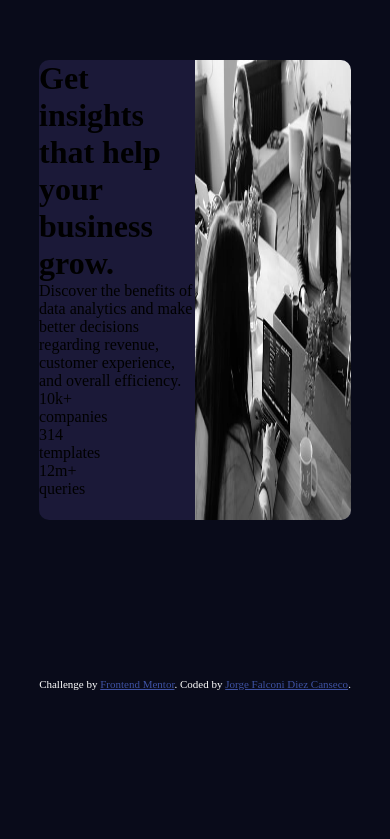
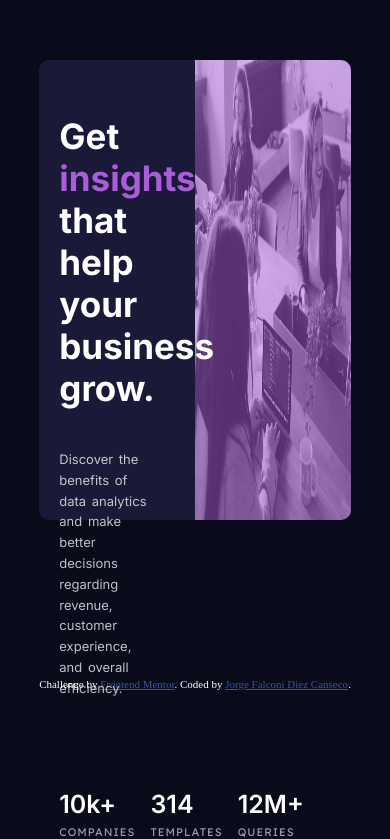
Before and after one commit to jfalconidc/Frontend-Mentor-stats-preview-card-component-main, a plain HTML site: page index.html in a window 390 px wide. Shown: the part 110-949 px from the top of the page. Before the commit the page ends 844 px from the top, so only its background shows below. Drawn offline with Linux system fonts and the light colour scheme.

Commit message:
Pendiente de agregar responsive

```diff
--- a/index.html
+++ b/index.html
@@ -5,7 +5,10 @@
   <meta name="viewport" content="width=device-width, initial-scale=1.0"> <!-- displays site properly based on user's device -->
   <link rel="stylesheet" href="/styles/style.css">
   <link rel="icon" type="image/png" sizes="32x32" href="./images/favicon-32x32.png">
-
+  <link rel="preconnect" href="https://fonts.googleapis.com">
+  <link rel="preconnect" href="https://fonts.gstatic.com" crossorigin>
+  <link href="https://fonts.googleapis.com/css2?family=Inter:ital,opsz,wght@0,14..32,100..900;1,14..32,100..900&display=swap" rel="stylesheet">
+  <link href="https://fonts.googleapis.com/css2?family=Lexend+Deca:wght@100..900&display=swap" rel="stylesheet">
   <title>Frontend Mentor | Stats preview card component</title>
   <style>
     .attribution { font-size: 11px; text-align: center; color: white;}
@@ -14,26 +17,29 @@
 </head>
 <body>
   <div class="container">
-    <div class="content1">
-      <h1>Get insights that help your business grow.</h1>
-      <p>Discover the benefits of data analytics and make better decisions regarding revenue, customer
-        experience, and overall efficiency.
-      </p>
-      <div>
-        <p>10k+</p>
-        <p>companies</p>
-      </div>
-      <div>
-        <p>314</p>
-        <p>templates</p>
-      </div>
-      <div>
-        <p>12m+</p>
-        <p>queries</p>
+      <div class="content1">
+        <div class="info">
+          <h1>Get <span>insights</span> that help your business grow.</h1>
+          <p id="discov">Discover the benefits of data analytics and make better decisions regarding revenue, customer
+          experience, and overall efficiency.
+          </p>
+          <div class="indics">
+            <div class="indic">
+              <p class="number">10k+</p>
+              <p class="desc">companies</p>
+            </div>
+            <div class="indic">
+              <p class="number">314</p>
+              <p class="desc">templates</p>
+            </div>
+            <div class="indic">
+              <p class="number" id="plus">12m+</p>
+              <p class="desc">queries</p>
+            </div>
+          </div>
       </div>
     </div>
     <div class="content2">
-      <img src="/images/image-header-desktop.jpg">
     </div>
   </div>
   <div class="attribution">
--- a/styles/style.css
+++ b/styles/style.css
@@ -11,6 +11,7 @@ body {
     position: relative;
     display: flex;
     flex-direction: column-reverse;
+    font-size: 15px;
 }
 
 .container {
@@ -28,16 +29,84 @@ body {
 
 .content1 {
     width: 50%;
+    height: 460px;
+    position: relative;
+}
+
+.info {
+    width: 74%;
+    height: 350px;
+    position: absolute;
+    top: 50%;
+    left: 50%;
+    margin-top: -175px;
+    margin-left: -37%;
 }
 
 .content2 {
     width: 50%;
+    background-image: linear-gradient(hsla(277, 64%, 61%, 0.5), hsla(277, 64%, 61%, 0.5)),
+                      url(/images/image-header-desktop.jpg);
+    background-repeat: no-repeat;
+    background-size: 100% 100%;
+    border-bottom-right-radius: 10px;
+    border-top-right-radius: 10px;
 }
 
-.content2 img {
+.info h1, .number, #discov{
+    color: hsl(0, 0%, 100%);
+    font-family: "Inter", sans-serif;
+    font-optical-sizing: auto;
+    font-style: normal;
+}
+
+.info h1 {
+    font-weight: 700;
     width: 100%;
-    height: 100%;
-    border-bottom-right-radius: 10px;
-    border-top-right-radius: 10px;
-    ;
+    font-size: 35px;
 }
+
+.info span {
+    color: hsl(277, 64%, 61%);
+}
+
+#discov {
+    color: hsla(0, 0%, 100%, 0.75);
+    font-size: 13px;
+    line-height: 1.6;
+    width: 85%;
+    margin-top: 40px;
+    word-spacing: 2px;
+}
+
+.number {
+    font-weight: 600;
+    font-size: 25px;
+}
+
+.desc {
+    color: hsla(0, 0%, 100%, 0.6);
+    text-transform: uppercase;
+    font-size: 11px;
+    letter-spacing: 1px;
+    font-family: "Lexend Deca", sans-serif;
+    font-optical-sizing: auto;
+    font-weight: 400;
+    font-style: normal;
+}
+
+#plus {
+    text-transform: uppercase;
+}
+
+.indics {
+    display: flex;
+    gap: 13%;
+    margin-top: 90px;
+}
+
+.indic {
+    display: flex;
+    flex-direction: column;
+    gap: 6px;
+}
```
